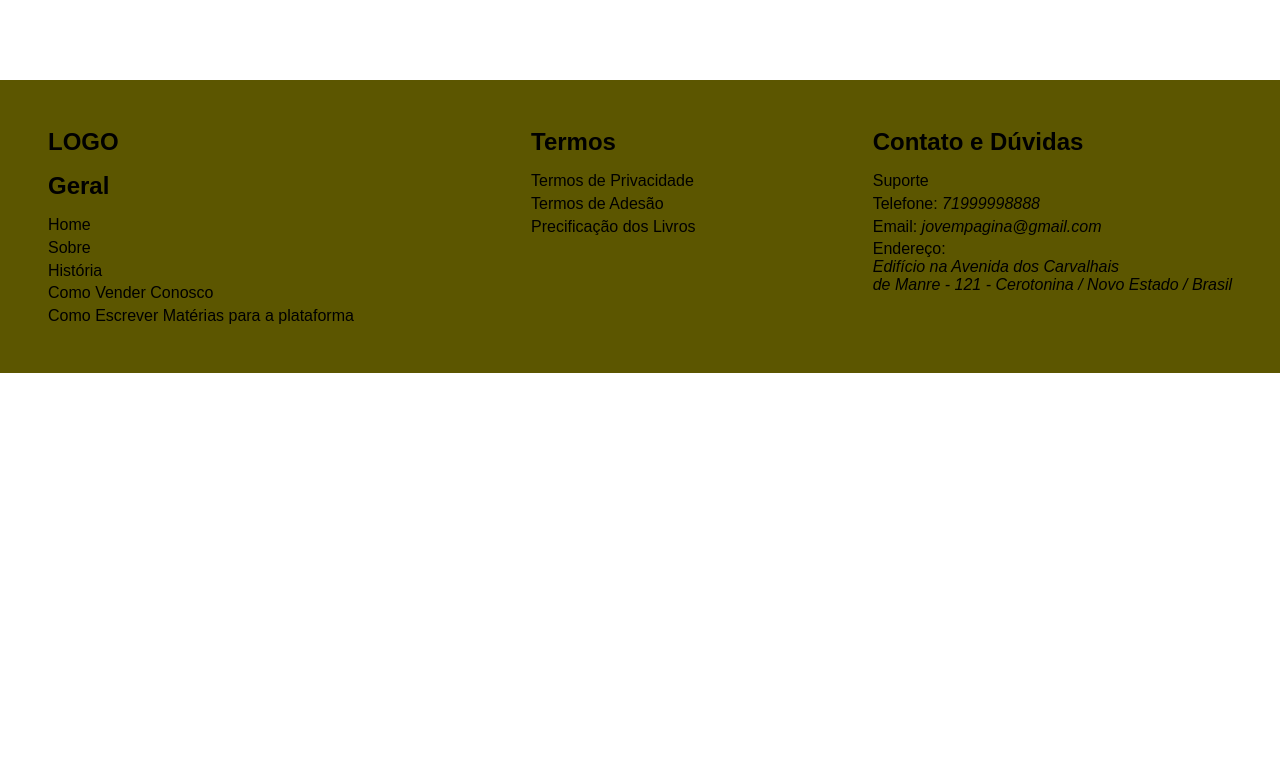
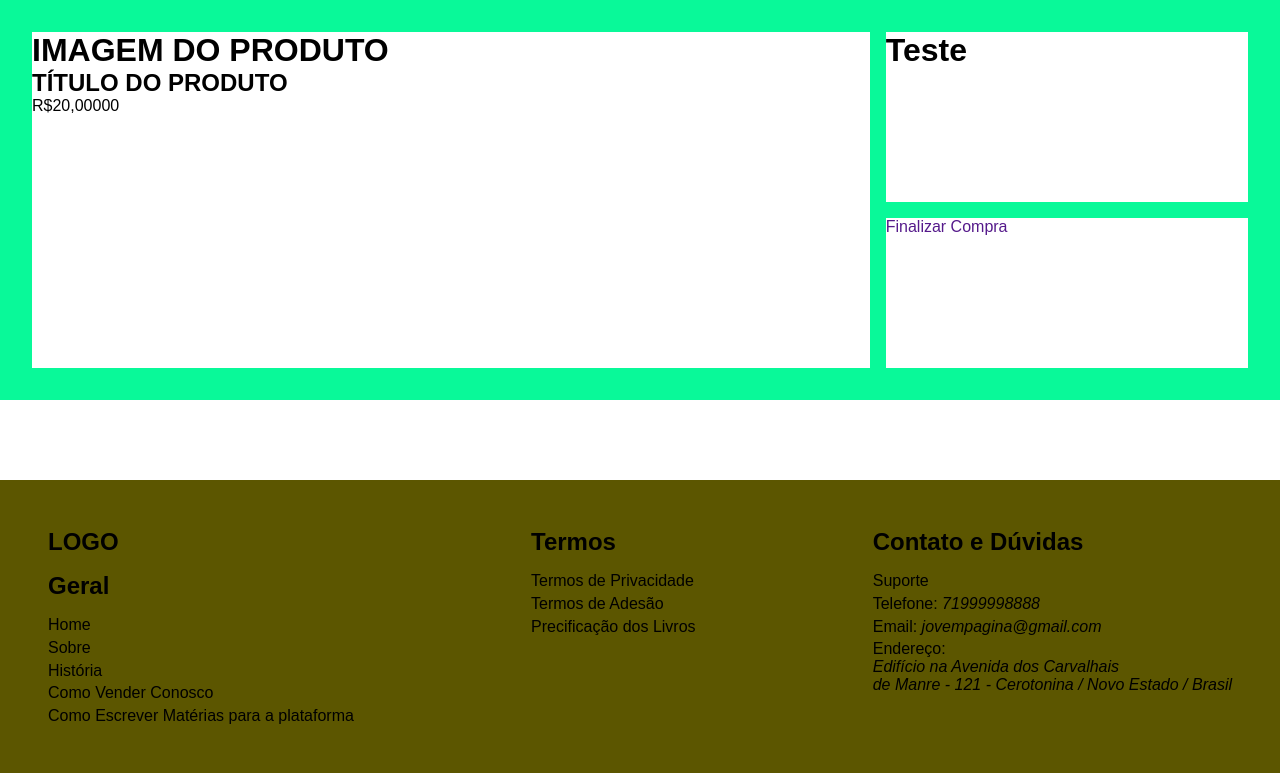
Before and after one commit to rodrigo-fullstack/jovem-pagina, a PHP site: page /carrinho.html in a window 1280 px wide. Shown: the part 80-853 px from the top of the page. Before the commit the page ends 453 px from the top, so only its background shows below. Run offline with PHP 8.4, Linux system fonts and the light colour scheme.

Commit message:
feat(positioning): Implementando posicionamento dos elementos do carrinho (incompleto)

```diff
--- a/assets/css/main.css
+++ b/assets/css/main.css
@@ -9,6 +9,31 @@ main{
     display: flex;
     flex-direction: column;
     gap: 2rem;
+}
+
+.shopping-container{
+    height: 25rem;
+    background-color: #09f999;
+    display: grid;
+    grid-template-columns: auto auto auto;
+    padding: 2rem;
+    gap: 1rem;
+}
+
+.product{
+    background-color: blue;
+}
+
+.products-container{
+    grid-column-start: 1;
+    grid-column-end: 3;
+    grid-row-start: 1;
+    grid-row-end: 3;
+
+}
+
+.shopping-container div{
+    background-color: #fff;
 }
 
 .btn{
--- a/carrinho.html
+++ b/carrinho.html
@@ -69,7 +69,29 @@
     </header>
 
     <main>
+        <div class="shopping-container">
+            <!-- VERIFICAR DEPOIS COMO FAZER PARA USAR A MESMA CLASSE BOOK-CONTAINER NESSE DOCUMENTO -->
+            <div class="products-container">
+                <div class="product">
+                    <div class="product-img">
+                        <h1>IMAGEM DO PRODUTO</h1>
+                    </div>
+                    <h2>TÍTULO DO PRODUTO</h2>
+                    <span class="product-price">R$20,00000</span>
+                </div>
+            </div>
 
+            <div class="products-data-container">
+                <h1>Teste</h1>
+            </div>
+
+            <div class="btn-container">
+                <a href="" class="btn">
+                    Finalizar Compra
+                </a>
+            </div>
+
+        </div>
     </main>
 
     <footer>
```
